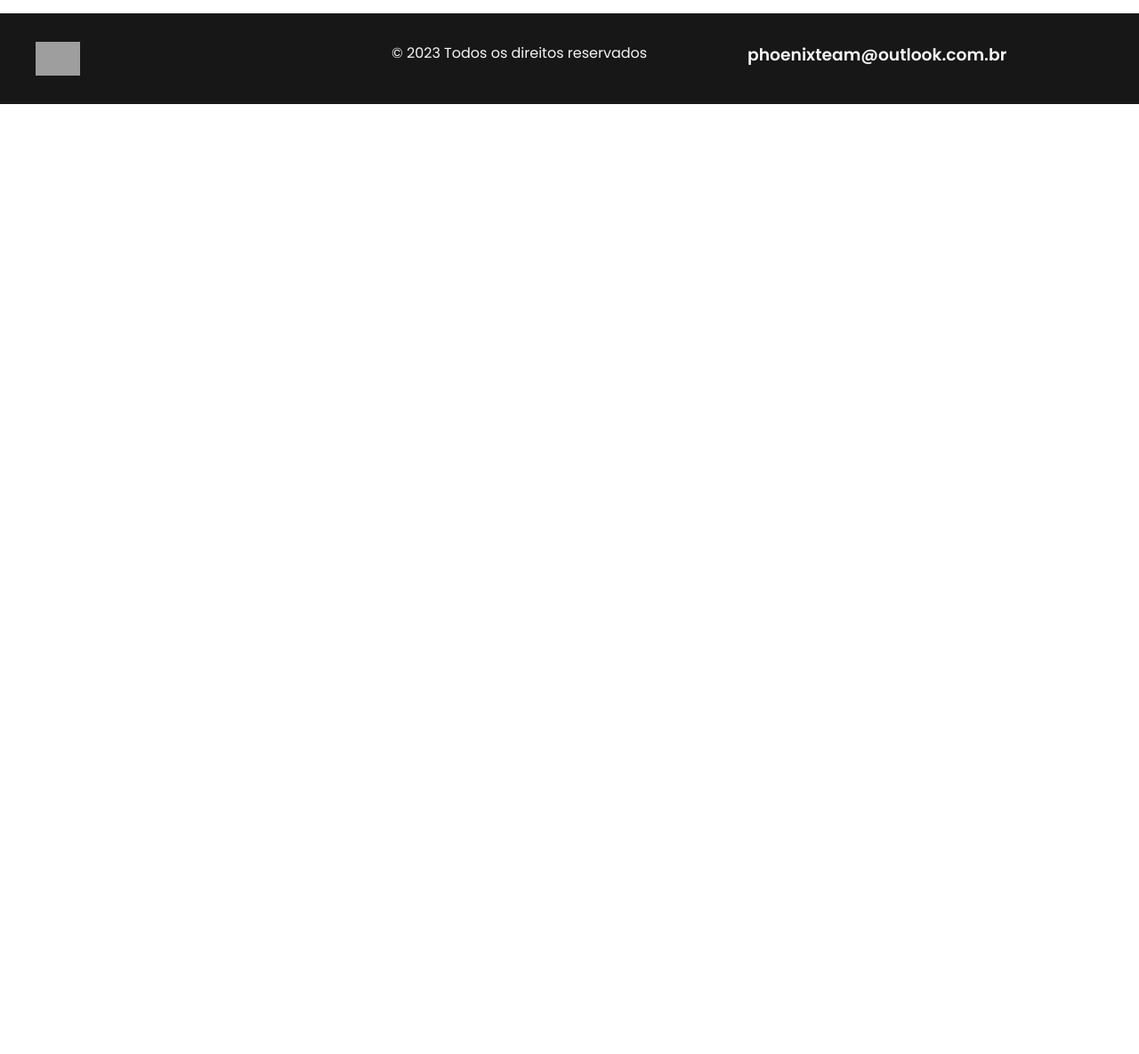
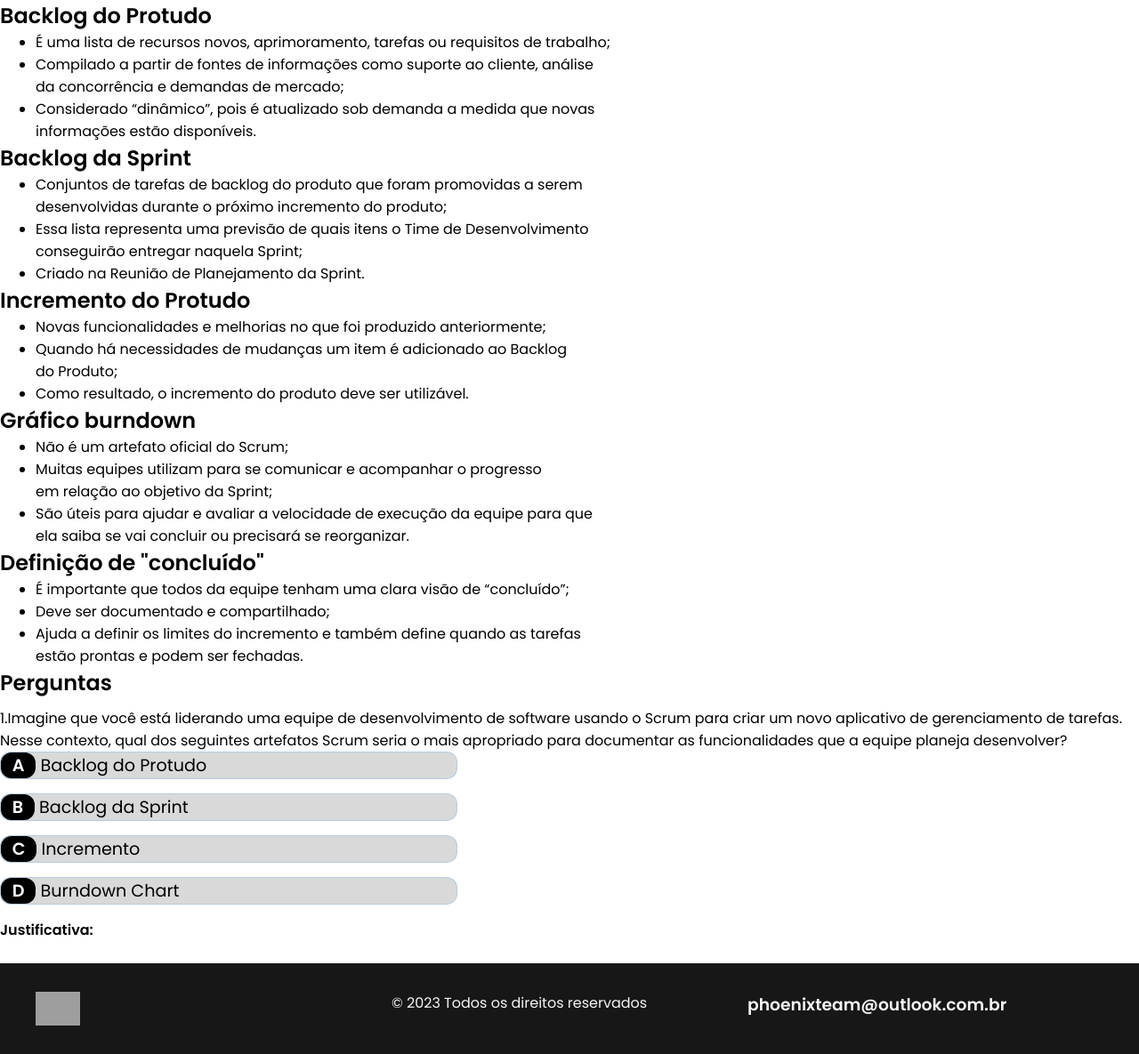
Before and after one commit to Phoenix-Team-Fatec/ScrumTutor, a Flask app: page /artefatos in a window 1280 px wide. Shown: the part 67-1252 px from the top of the page at 89% size. Before the commit the page ends 184 px from the top, so only its background shows below. Run offline with Flask 3, Linux system fonts and the light colour scheme; grey boxes are pictures that could not be loaded.

Commit message:
parte do conteúdo de artefatos

```diff
--- a/SPRINT 2/app.py
+++ b/SPRINT 2/app.py
@@ -33,6 +33,4 @@ def bibliografia():
 
 
 
-
-
 app.run(debug=True)
--- a/SPRINT 2/templates/artefatos.html
+++ b/SPRINT 2/templates/artefatos.html
@@ -2,7 +2,90 @@
 
 {% block header %}
 
+<body>
+    <div class="container1">
+        <h2>Backlog do Protudo</h2>
+        <div class="conteudo1">
+            <ul>
+                <li>É uma lista de recursos novos, aprimoramento, tarefas ou requisitos de trabalho;</li>
+                <li>Compilado a partir de fontes de informações como suporte ao cliente, análise <br> da concorrência e demandas de mercado;</li>
+                <li>Considerado “dinâmico”, pois é atualizado sob demanda a medida que novas <br> informações estão disponíveis.</li>
+            </ul>
+        </div>
+    </div>
+
+    <div class="container2">
+        <h2>Backlog da Sprint</h2>
+        <div class="conteudo2">
+            <ul>
+                <li>Conjuntos de tarefas de backlog do produto que foram promovidas a serem <br> desenvolvidas durante o próximo incremento do produto;</li>
+                <li>Essa lista representa uma previsão de quais itens o Time de Desenvolvimento <br> conseguirão entregar naquela Sprint;</li>
+                <li>Criado na Reunião de Planejamento da Sprint.</li>
+            </ul>
+        </div>
+    </div>
+
+    <div class="container3">
+        <h2>Incremento do Protudo</h2>
+        <div class="conteudo3">
+            <ul>
+                <li>Novas funcionalidades e melhorias no que foi produzido anteriormente;</li>
+                <li>Quando há necessidades de mudanças um item é adicionado ao Backlog <br> do Produto;</li>
+                <li>Como resultado, o incremento do produto deve ser utilizável.</li>
+            </ul>
+        </div>
+    </div>
+
+    <div class="container4">
+        <h2>Gráfico burndown</h2>
+        <div class="conteudo4">
+            <ul>
+                <li>Não é um artefato oficial do Scrum;</li>
+                <li>Muitas equipes utilizam para se comunicar e acompanhar o progresso <br> em relação ao objetivo da Sprint;</li>
+                <li>São úteis para ajudar e avaliar a velocidade de execução da equipe para que <br> ela saiba se vai concluir ou precisará se reorganizar.</li>
+            </ul>
+        </div>
+    </div>
+
+    <div>
+        <h2>Definição de "concluído"</h2>
+        <div>
+            <ul>
+                <li>É importante que todos da equipe tenham uma clara visão de “concluído”;</li>
+                <li>Deve ser documentado e compartilhado;</li>
+                <li>Ajuda a definir os limites do incremento e também define quando as tarefas <br> estão prontas e podem ser fechadas.</li>
+            </ul>
+        </div>
+    </div>
+
+    <h2>Perguntas</h2>
+    <section>
+        <div class="container">
+                <p>1.Imagine que você está liderando uma equipe de desenvolvimento de software usando o Scrum para criar um novo
+                    aplicativo de gerenciamento de tarefas. <br>Nesse contexto, qual dos seguintes artefatos Scrum seria o mais apropriado para
+                    documentar as funcionalidades que a equipe planeja desenvolver?</p>
+                <div class="choice-container">
+                    <span class="choice-prefix">A</span>
+                    <span class="choice-text">Backlog do Protudo</span>
+                </div>
+                <div class="choice-container">
+                    <span class="choice-prefix">B</span>
+                    <span class="choice-text">Backlog da Sprint</span>
+                </div>
+                <div class="choice-container">
+                    <span class="choice-prefix">C</span>
+                    <span class="choice-text">Incremento</span>
+                </div>
+                <div class="choice-container">
+                    <span class="choice-prefix">D</span>
+                    <span class="choice-text">Burndown Chart</span>
+                </div>
+                <div>
+                    <strong>Justificativa:</strong>
+                </div>
+        </div>
+    </section>
 
 
-<div></div>
+</body>
 {% endblock %}
```
Also changed, not shown: SPRINT 2/static/CSS/style.css (line endings or trailing spaces).
